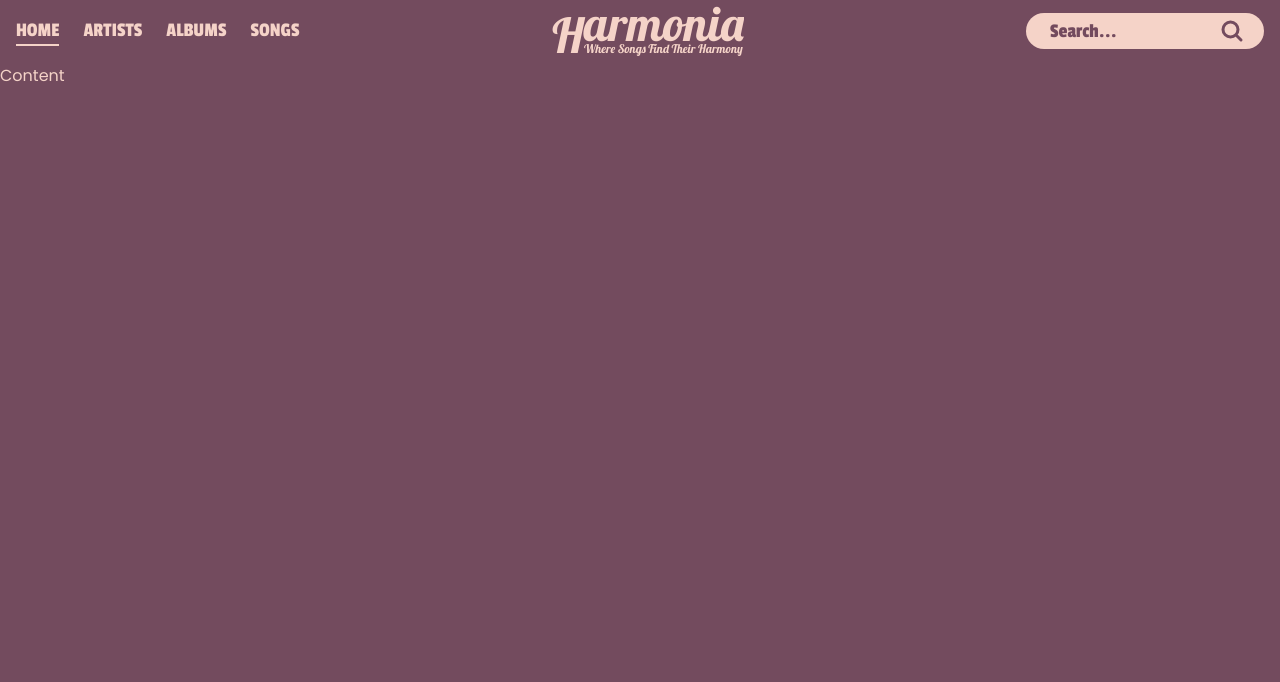
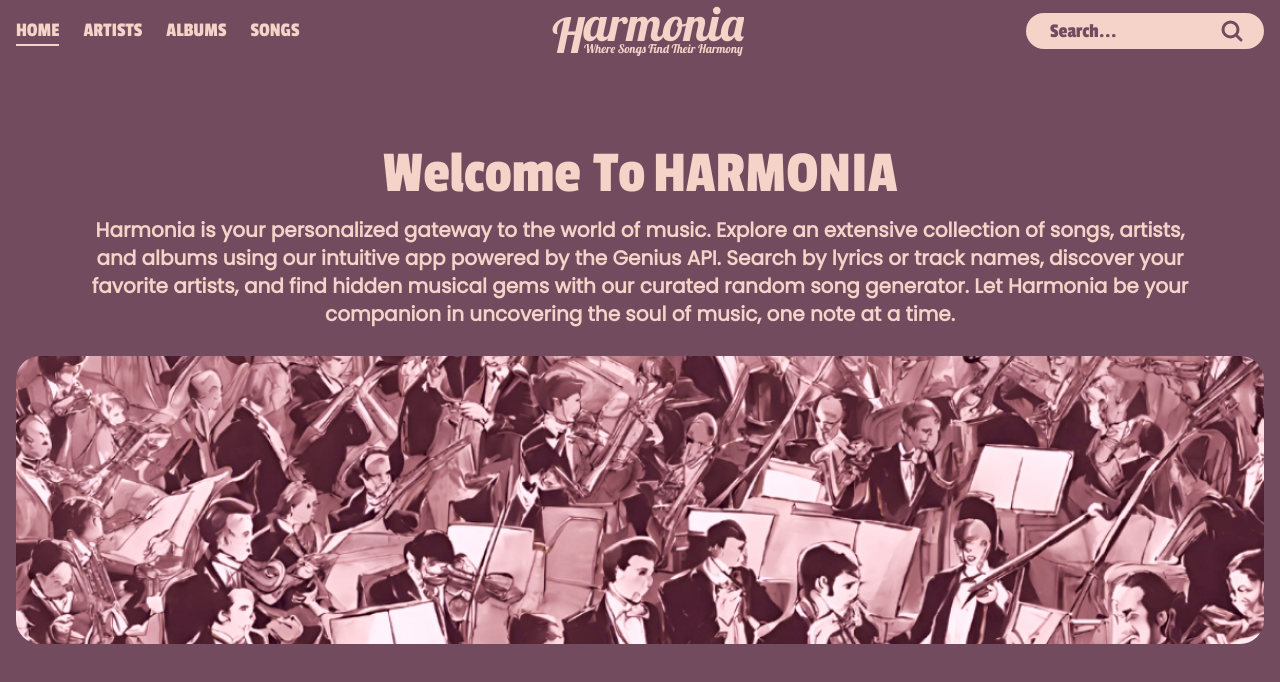
Before and after one commit to energywraith/harmonia, a Next.js app: page / in a window 1280 px wide. Shown: the top 682 px of the page. Built offline with nearby package versions, Linux system fonts and the light colour scheme.

Commit message:
Added Banner to Home page

```diff
--- a/src/app/page.tsx
+++ b/src/app/page.tsx
@@ -1,3 +1,31 @@
-export default function Home() {
-  return <div>Content</div>;
+import Image from "next/image";
+import { Container } from "@/components/common/Container";
+
+export default async function Home() {
+  return (
+    <div>
+      <Container className="pb-0">
+        <h1 className="flex flex-col lg:flex-row lg:gap-[1ch] items-center lg:justify-center font-passion px-4">
+          <span className="text-2xl lg:text-6xl">Welcome To</span>
+          <span className="text-5xl lg:text-6xl">HARMONIA</span>
+        </h1>
+        <p className="text-base lg:text-xl font-bold text-center px-4 lg:px-16 mt-6 lg:mt-3">
+          Harmonia is your personalized gateway to the world of music. Explore
+          an extensive collection of songs, artists, and albums using our
+          intuitive app powered by the Genius API. Search by lyrics or track
+          names, discover your favorite artists, and find hidden musical gems
+          with our curated random song generator. Let Harmonia be your companion
+          in uncovering the soul of music, one note at a time.
+        </p>
+        <div className="h-60 lg:h-72 w-full relative mt-7">
+          <Image
+            src="/headline-image.jpg"
+            alt="Harmonia AI generated image"
+            fill={true}
+            className="object-cover lg:rounded-3xl"
+          />
+        </div>
+      </Container>
+    </div>
+  );
 }
--- /dev/null
+++ b/src/components/common/Container/Container.tsx
@@ -0,0 +1,17 @@
+import { HTMLAttributes, ReactNode } from "react";
+
+interface ContainerProps extends HTMLAttributes<HTMLDivElement> {
+  children: ReactNode;
+}
+
+const Container = ({ className, children }: ContainerProps) => (
+  <section
+    className={`mt-6 lg:mt-20 max-w-screen-xl mx-auto lg:px-4 ${
+      className || ""
+    }`}
+  >
+    {children}
+  </section>
+);
+
+export { Container };
--- /dev/null
+++ b/src/components/common/Container/index.ts
@@ -0,0 +1 @@
+export * from "./Container";
```
Also changed, not shown: public/headline-image.jpg (added).
